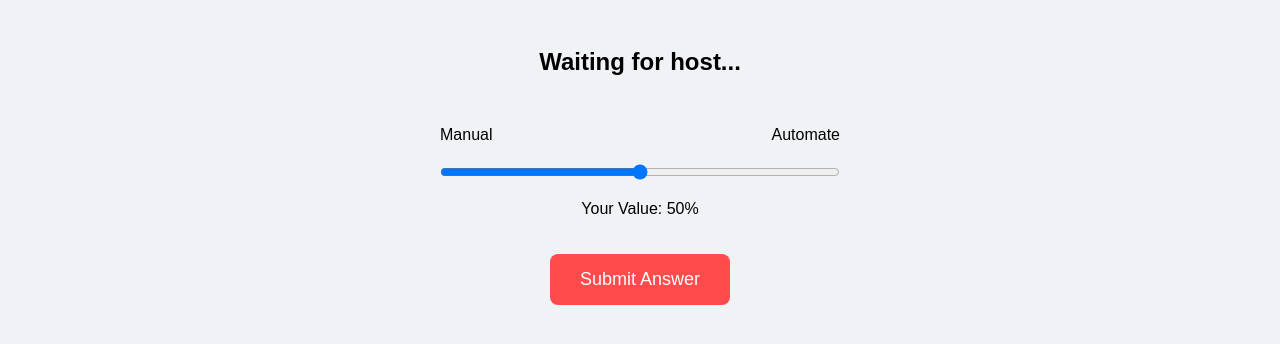
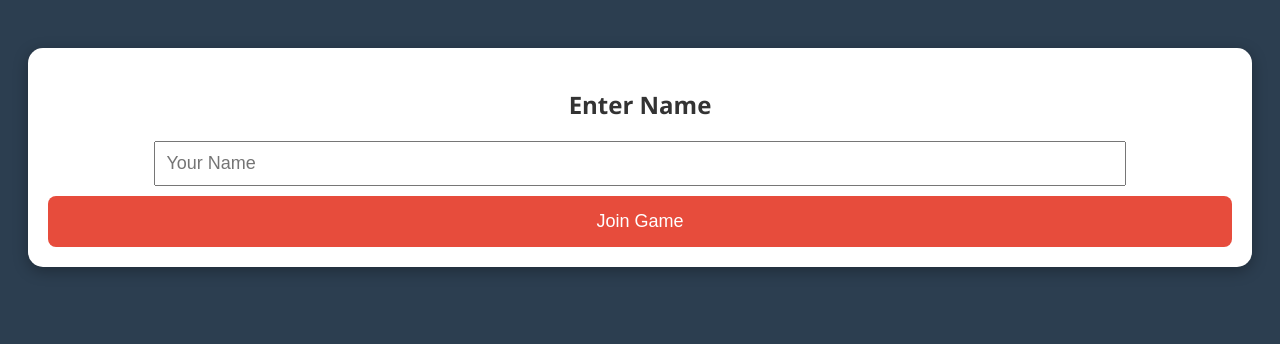
Before and after one commit to relhache/automation-game, a Flask app: page / in a window 1280 px wide. Shown: the top 344 px of the page. Run offline with Flask 3, Linux system fonts and the light colour scheme; some libraries are stand-ins or nearby versions.

Commit message:
Update player.html

```diff
--- a/templates/player.html
+++ b/templates/player.html
@@ -1,64 +1,135 @@
 <!DOCTYPE html>
 <html>
 <head>
-    <title>Player View</title>
+    <title>Automation Game</title>
     <meta name="viewport" content="width=device-width, initial-scale=1.0">
     <script src="https://cdnjs.cloudflare.com/ajax/libs/socket.io/4.0.1/socket.io.js"></script>
     <style>
-        body { font-family: sans-serif; text-align: center; padding: 20px; background: #f0f2f6; }
-        .slider-container { margin-top: 50px; }
-        input[type=range] { width: 100%; max-width: 400px; }
-        .labels { display: flex; justify-content: space-between; max-width: 400px; margin: 0 auto; }
-        button { background: #ff4b4b; color: white; border: none; padding: 15px 30px; font-size: 18px; border-radius: 8px; margin-top: 20px; cursor: pointer; }
-        button:disabled { background: #ccc; }
+        body { font-family: 'Segoe UI', sans-serif; text-align: center; padding: 20px; background: #2c3e50; color: white; }
+        .box { background: white; color: #333; padding: 20px; border-radius: 15px; margin-top: 20px; box-shadow: 0 4px 15px rgba(0,0,0,0.3); }
+        input[type=range] { width: 100%; height: 25px; accent-color: #3498db; }
+        input[type=text] { padding: 10px; font-size: 18px; width: 80%; margin-bottom: 10px; }
+        button { background: #e74c3c; color: white; border: none; padding: 15px 30px; font-size: 18px; border-radius: 8px; width: 100%; cursor: pointer; }
+        button:disabled { background: #95a5a6; }
+        .hidden { display: none; }
+        .labels { display: flex; justify-content: space-between; font-weight: bold; font-size: 12px; margin-bottom: 10px;}
+        #timer_bar { height: 10px; background: #e74c3c; width: 100%; transition: width 1s linear; border-radius: 5px; }
+        .big-txt { font-size: 24px; font-weight: bold; }
+        .bonus-txt { color: #f39c12; font-weight: bold; font-size: 18px; display: block; margin-top: 5px;}
     </style>
 </head>
 <body>
-    <h2 id="q_text">Waiting for host...</h2>
 
-    <div class="slider-container">
-        <div class="labels">
-            <span id="left_lbl">Manual</span>
-            <span id="right_lbl">Automate</span>
+    <div id="login_screen" class="box">
+        <h2>Enter Name</h2>
+        <input type="text" id="username" placeholder="Your Name">
+        <button onclick="joinGame()">Join Game</button>
+    </div>
+
+    <div id="wait_screen" class="hidden box">
+        <h3 id="wait_msg">Waiting...</h3>
+    </div>
+
+    <div id="game_screen" class="hidden box">
+        <div id="timer_container" style="background:#ddd; border-radius:5px; margin-bottom:15px;">
+            <div id="timer_bar"></div>
+        </div>
+        <h3 id="q_text">Question...</h3>
+
+        <div class="slider-container">
+            <div class="labels">
+                <span style="color:green;">GOOD FIT<br>(Automate)</span>
+                <span style="color:red;">CHALLENGING<br>(Manual)</span>
+            </div>
+            <input type="range" id="slider" min="0" max="100" value="50">
         </div>
         <br>
-        <input type="range" id="slider" min="0" max="100" value="50">
-        <p>Your Value: <span id="val_display">50</span>%</p>
+        <button id="submit_btn" onclick="submitAnswer()">Submit Answer</button>
     </div>
 
-    <button id="btn" onclick="submitAnswer()">Submit Answer</button>
-    <p id="status" style="color: grey;"></p>
+    <div id="feedback_screen" class="hidden box">
+        <h2 id="fb_title"></h2>
+        <p id="fb_points" class="big-txt"></p>
+        <span id="fb_bonus" class="bonus-txt"></span>
+        <p id="fb_exp" style="font-style: italic; color: #555; margin-top: 15px;"></p>
+        <p>Waiting for next question...</p>
+    </div>
 
     <script>
         var socket = io();
-        var hasAnswered = false;
+        var currentTimer = null;
 
-        var slider = document.getElementById("slider");
-        var valDisplay = document.getElementById("val_display");
+        function joinGame() {
+            var name = document.getElementById('username').value;
+            if(!name) return alert("Enter a name!");
+            socket.emit('join_game', {name: name});
+            showScreen('wait_screen');
+        }
 
-        slider.oninput = function() { valDisplay.innerHTML = this.value; }
+        socket.on('wait_screen', function(data) {
+            document.getElementById('wait_msg').innerHTML = data.msg;
+        });
 
         socket.on('new_question', function(data) {
-            document.getElementById("q_text").innerHTML = data.text;
-            document.getElementById("left_lbl").innerHTML = data.left_label;
-            document.getElementById("right_lbl").innerHTML = data.right_label;
+            showScreen('game_screen');
+            document.getElementById('q_text').innerHTML = "Q" + data.q_id + ": " + data.text;
+            document.getElementById('slider').value = 50;
+            document.getElementById('submit_btn').disabled = false;
+            document.getElementById('submit_btn').innerHTML = "Submit";
 
-            // Reset for new round
-            slider.value = 50;
-            valDisplay.innerHTML = "50";
-            hasAnswered = false;
-            document.getElementById("btn").disabled = false;
-            document.getElementById("btn").innerHTML = "Submit Answer";
-            document.getElementById("status").innerHTML = "";
+            // Timer Animation
+            var timeLeft = data.duration;
+            var bar = document.getElementById('timer_bar');
+            bar.style.width = "100%";
+
+            if(currentTimer) clearInterval(currentTimer);
+            currentTimer = setInterval(function() {
+                timeLeft--;
+                bar.style.width = (timeLeft / data.duration * 100) + "%";
+                if(timeLeft <= 0) {
+                    clearInterval(currentTimer);
+                    document.getElementById('submit_btn').disabled = true;
+                    document.getElementById('submit_btn').innerHTML = "Time Up!";
+                }
+            }, 1000);
         });
 
         function submitAnswer() {
-            if(hasAnswered) return;
-            socket.emit('submit_answer', {value: slider.value});
-            hasAnswered = true;
-            document.getElementById("btn").disabled = true;
-            document.getElementById("btn").innerHTML = "Answer Sent!";
-            document.getElementById("status").innerHTML = "Waiting for next question...";
+            var val = document.getElementById('slider').value;
+            socket.emit('submit_answer', {value: val});
+            document.getElementById('submit_btn').disabled = true;
+            document.getElementById('submit_btn').innerHTML = "Sent!";
+        }
+
+        socket.on('feedback', function(data) {
+            showScreen('feedback_screen');
+            var title = document.getElementById('fb_title');
+            var points = document.getElementById('fb_points');
+            var bonus = document.getElementById('fb_bonus');
+
+            bonus.innerHTML = ""; // Reset bonus text
+
+            if(data.correct) {
+                title.innerHTML = "✅ Correct!";
+                title.style.color = "green";
+                points.innerHTML = "+" + data.points + " Points";
+
+                if(data.is_fastest) {
+                    bonus.innerHTML = "⚡ FASTEST ANSWER (+10 Bonus) ⚡";
+                }
+            } else {
+                title.innerHTML = "❌ Missed it.";
+                title.style.color = "red";
+                points.innerHTML = "0 Points";
+            }
+            document.getElementById('fb_exp').innerHTML = data.explanation;
+        });
+
+        function showScreen(id) {
+            ['login_screen', 'wait_screen', 'game_screen', 'feedback_screen'].forEach(s => {
+                document.getElementById(s).classList.add('hidden');
+            });
+            document.getElementById(id).classList.remove('hidden');
         }
     </script>
 </body>
```
